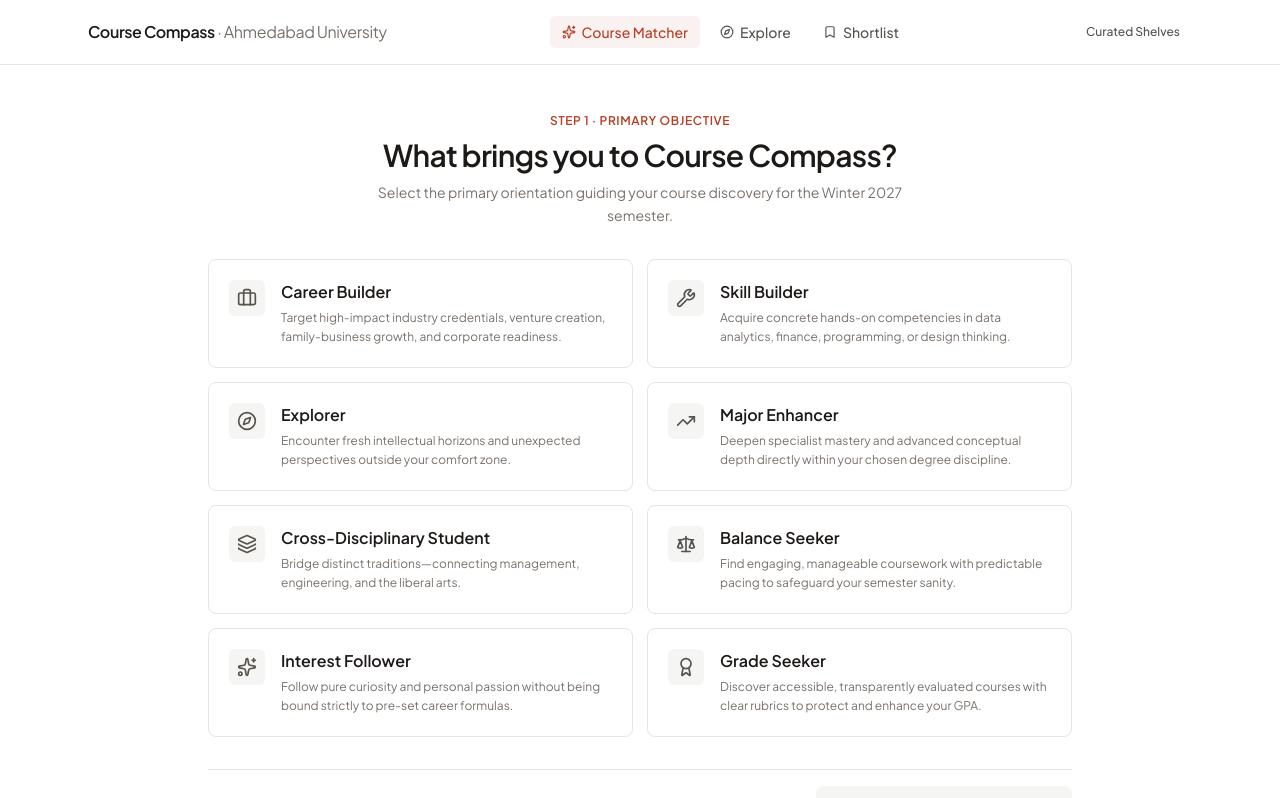
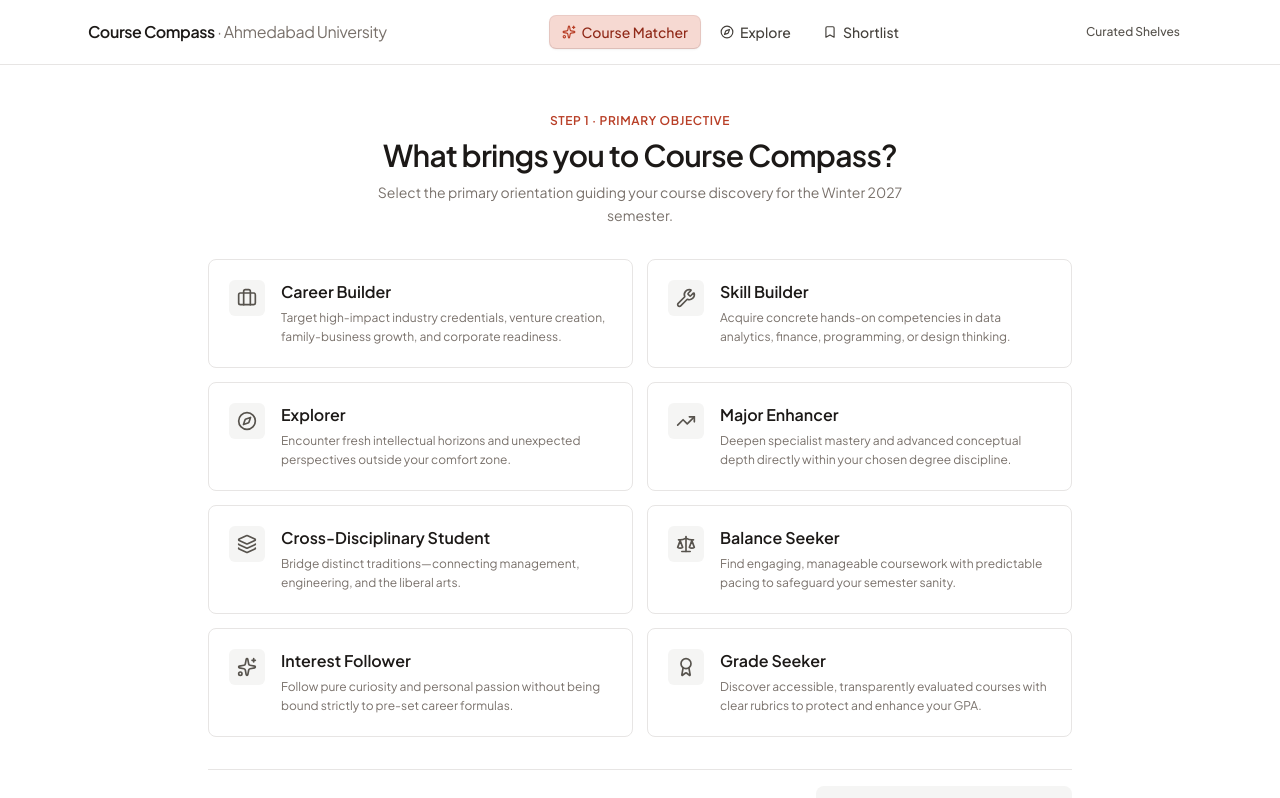
Before and after one commit to shahmoksh555/AU-Course-Comapss, a React (Vite) app: page / in a window 1280 px wide. Shown: the top 798 px of the page. Built offline with nearby package versions, Linux system fonts and the light colour scheme.

Commit message:
Brighten active and hovered navigation tabs

```diff
--- a/src/components/Header.tsx
+++ b/src/components/Header.tsx
@@ -35,8 +35,8 @@ export const Header: React.FC<HeaderProps> = ({
             onClick={() => setActiveTab('survey')}
             className={`px-3 py-1.5 text-xs sm:text-sm font-medium rounded-md transition-colors whitespace-nowrap flex items-center gap-1.5 cursor-pointer ${
               activeTab === 'survey'
-                ? 'text-[#b83e26] bg-[#faf2f0]'
-                : 'text-stone-600 hover:text-stone-900 hover:bg-stone-50'
+                ? 'text-[#8f2817] bg-[#f6d9d2] shadow-sm ring-1 ring-[#b83e26]/25'
+                : 'text-stone-700 hover:text-[#8f2817] hover:bg-[#fff0eb]'
             }`}
           >
             <Sparkles className="w-3.5 h-3.5 text-[#b83e26]" />
@@ -47,8 +47,8 @@ export const Header: React.FC<HeaderProps> = ({
             onClick={() => setActiveTab('explore')}
             className={`px-3 py-1.5 text-xs sm:text-sm font-medium rounded-md transition-colors whitespace-nowrap flex items-center gap-1.5 cursor-pointer ${
               activeTab === 'explore'
-                ? 'text-[#b83e26] bg-[#faf2f0]'
-                : 'text-stone-600 hover:text-stone-900 hover:bg-stone-50'
+                ? 'text-[#8f2817] bg-[#f6d9d2] shadow-sm ring-1 ring-[#b83e26]/25'
+                : 'text-stone-700 hover:text-[#8f2817] hover:bg-[#fff0eb]'
             }`}
           >
             <Compass className="w-3.5 h-3.5" />
@@ -59,8 +59,8 @@ export const Header: React.FC<HeaderProps> = ({
             onClick={() => setActiveTab('shortlist')}
             className={`px-3 py-1.5 text-xs sm:text-sm font-medium rounded-md transition-colors whitespace-nowrap flex items-center gap-1.5 cursor-pointer ${
               activeTab === 'shortlist'
-                ? 'text-[#b83e26] bg-[#faf2f0]'
-                : 'text-stone-600 hover:text-stone-900 hover:bg-stone-50'
+                ? 'text-[#8f2817] bg-[#f6d9d2] shadow-sm ring-1 ring-[#b83e26]/25'
+                : 'text-stone-700 hover:text-[#8f2817] hover:bg-[#fff0eb]'
             }`}
           >
             <Bookmark className="w-3.5 h-3.5" />
```
